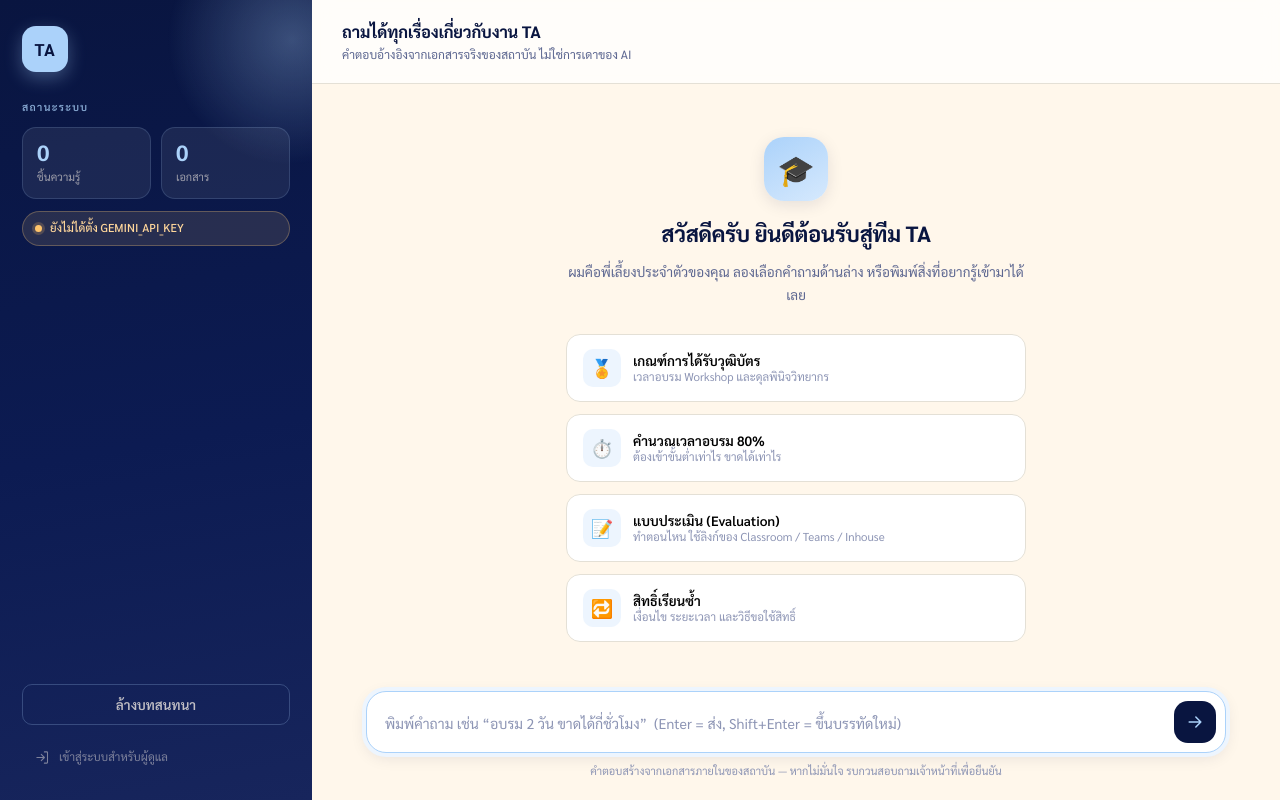
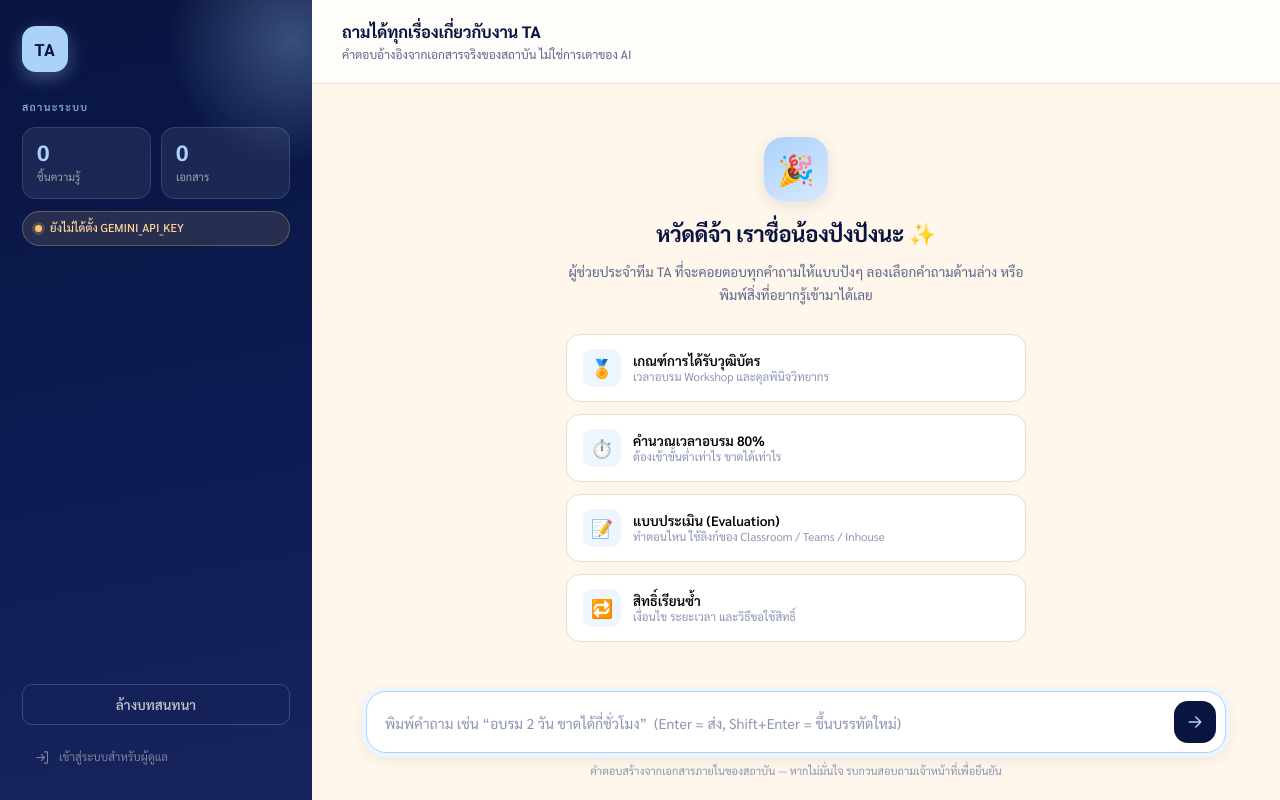
Before and after one commit to chalunthorn-t-ux/TA-Question, a FastAPI app: template templates/index.html in a window 1280 px wide. Run offline with FastAPI, Linux system fonts and the light colour scheme; the template is opened without the code that fills it, so the values that code supplies are empty; some libraries are stand-ins or nearby versions; some web fonts are replaced.

Commit message:
feat: บอทแนะนำตัวชื่อ 'น้องปังปัง' ตอนเปิดแชท

```diff
--- a/templates/index.html
+++ b/templates/index.html
@@ -151,9 +151,9 @@
     <section class="chat" id="chat">
       <!-- หน้าจอเริ่มต้น -->
       <div class="welcome" id="welcome">
-        <div class="welcome__badge">🎓</div>
-        <h3>สวัสดีครับ ยินดีต้อนรับสู่ทีม TA</h3>
-        <p>ผมคือพี่เลี้ยงประจำตัวของคุณ ลองเลือกคำถามด้านล่าง หรือพิมพ์สิ่งที่อยากรู้เข้ามาได้เลย</p>
+        <div class="welcome__badge">🎉</div>
+        <h3>หวัดดีจ้า เราชื่อน้องปังปังนะ ✨</h3>
+        <p>ผู้ช่วยประจำทีม TA ที่จะคอยตอบทุกคำถามให้แบบปังๆ ลองเลือกคำถามด้านล่าง หรือพิมพ์สิ่งที่อยากรู้เข้ามาได้เลย</p>
 
         <div class="suggest-grid">
           <button class="suggest" data-q="เกณฑ์การได้รับ Certificate มีอะไรบ้าง">
```
